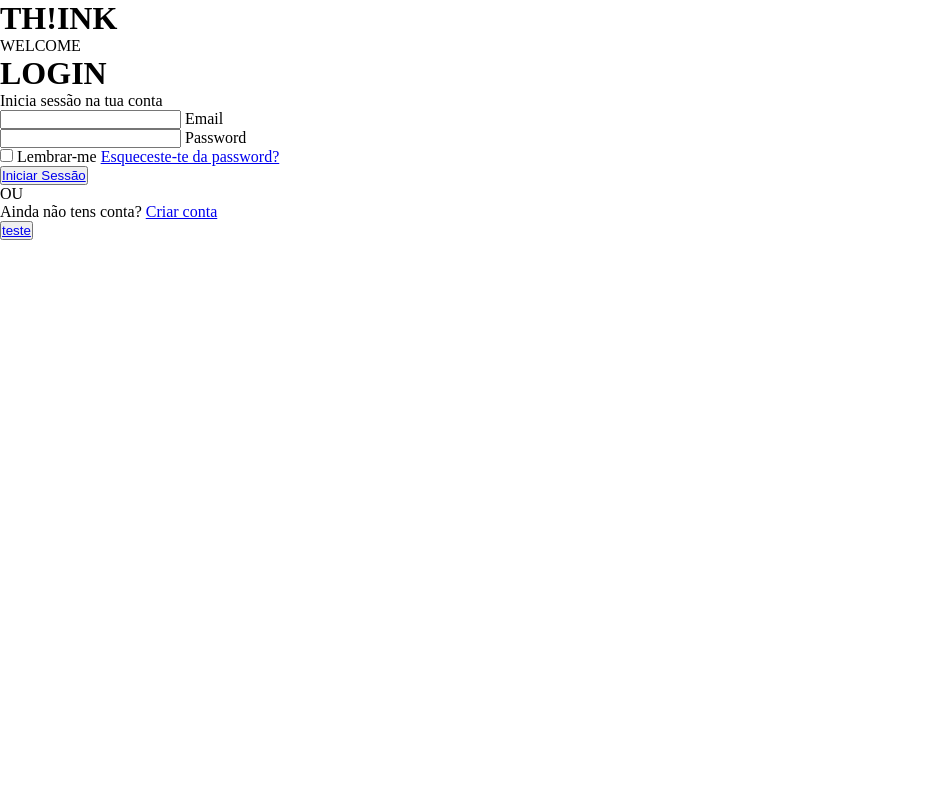
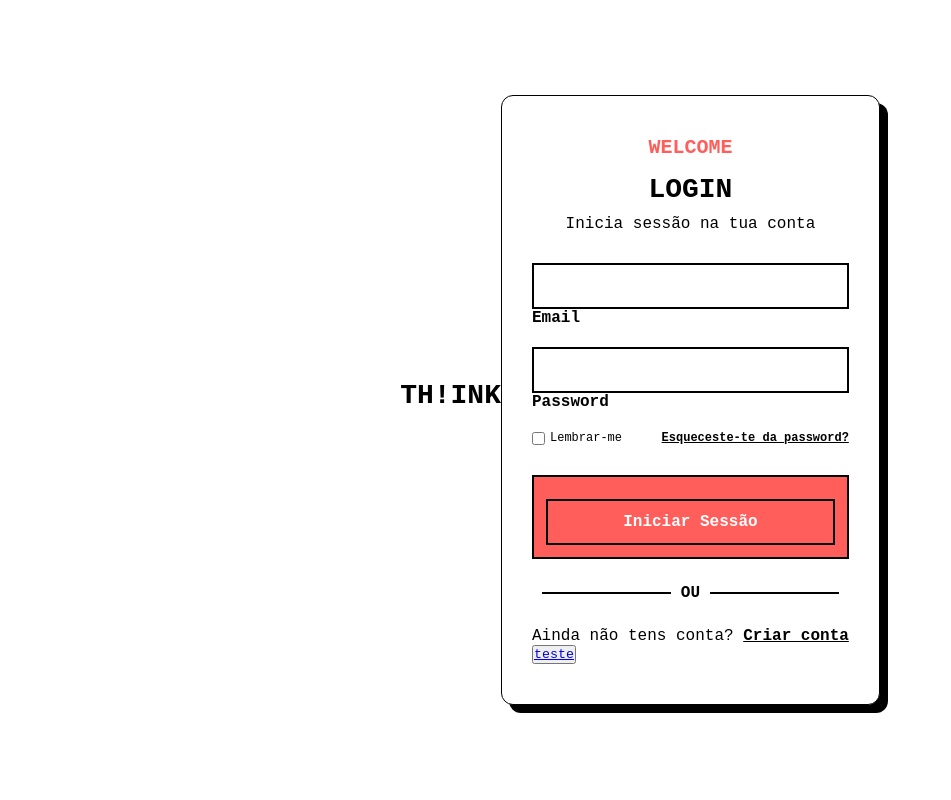
Before and after one commit to JeoveteSanza/RC1_6_Think, a PHP site: page /public/index.php?acao=entrar in a window 1280 px wide. Shown: the whole page, without its empty margins (0-951 px from the left). Run offline with PHP 8.4, Linux system fonts and the light colour scheme.

Commit message:
Dalton-continuação da pap

```diff
--- a/public/css/style.css
+++ b/public/css/style.css
@@ -1,5 +1,174 @@
-*{
+:root {
+    --primary: #000000;
+    --secondary: #FFFFFF;
+    --accent: #FF5E5B;
+    --shadow: 8px 8px 0px var(--primary);
+}
+
+* {
+    margin: 0;
     padding: 0;
-    margin: 0;
     box-sizing: border-box;
+    font-family: 'Courier New', monospace;
 }
+
+body {
+    background-color: var(--secondary);
+    display: flex;
+    justify-content: center;
+    align-items: center;
+    min-height: 100vh;
+    padding: 20px;
+}
+
+.background {
+    width: 100%;
+    max-width: 400px;
+    border: 1px solid var(--primary);
+    padding: 40px 30px;
+    background-color: var(--secondary);
+    box-shadow: var(--shadow);
+    position: relative;
+    border-radius: 12px;
+}
+
+.background::before {
+    content: '';
+    position: absolute;
+    top: 6px;
+    left: 6px;
+    right: -6px;
+    bottom: -6px;
+    border: 1px solid var(--primary);
+    z-index: -1;
+    border-radius: 12px;
+}
+
+.login-container {
+    width: 100%;
+}
+
+.logo {
+    text-align: center;
+    font-size: 20px;
+    font-weight: bold;
+    margin-bottom: 15px;
+    color: var(--accent);
+}
+
+h1 {
+    color: var(--primary);
+    margin-bottom: 10px;
+    font-size: 28px;
+    font-weight: 700;
+    text-align: center;
+}
+
+.subtitle {
+    text-align: center;
+    margin-bottom: 30px;
+    color: var(--primary);
+}
+
+.input-group {
+    margin-bottom: 20px;
+    position: relative;
+}
+
+.input-group label {
+    display: block;
+    margin-bottom: 8px;
+    font-weight: bold;
+    color: var(--primary);
+}
+
+.input-group input {
+    width: 100%;
+    padding: 12px 15px;
+    border: 2px solid var(--primary);
+    background-color: var(--secondary);
+    font-size: 16px;
+    outline: none;
+    transition: all 0.3s;
+}
+
+.input-group input:focus {
+    box-shadow: 4px 4px 0px var(--primary);
+}
+
+.options {
+    display: flex;
+    justify-content: space-between;
+    align-items: center;
+    gap: 10px;
+    margin-bottom: 20px;
+    font-size: 12px;
+}
+
+.remember {
+    display: flex;
+    align-items: center;
+    gap: 5px;
+    color: var(--primary);
+}
+
+.options a {
+    color: var(--primary);
+    font-weight: bold;
+}
+
+.main-button {
+    width: 100%;
+    padding: 12px;
+    background-color: var(--accent);
+    color: var(--secondary);
+    border: 2px solid var(--primary);
+    font-size: 16px;
+    font-weight: bold;
+    cursor: pointer;
+    margin-top: 10px;
+    transition: all 0.3s;
+}
+
+.main-button:hover {
+    box-shadow: 4px 4px 0px var(--primary);
+    transform: translate(-2px, -2px);
+}
+
+.main-button a {
+    color: var(--secondary);
+    text-decoration: none;
+    display: block;
+}
+
+.separator {
+    display: flex;
+    align-items: center;
+    margin: 25px 0;
+    color: var(--primary);
+    font-weight: bold;
+}
+
+.separator::before,
+.separator::after {
+    content: "";
+    flex: 1;
+    border-bottom: 2px solid var(--primary);
+    margin: 0 10px;
+}
+
+.register-text {
+    text-align: center;
+    margin-top: 20px;
+    color: var(--primary);
+}
+
+.register-text a {
+    color: var(--primary);
+    font-weight: bold;
+    text-decoration: underline;
+}
+
+.img {
+    display: none;
+}
```
